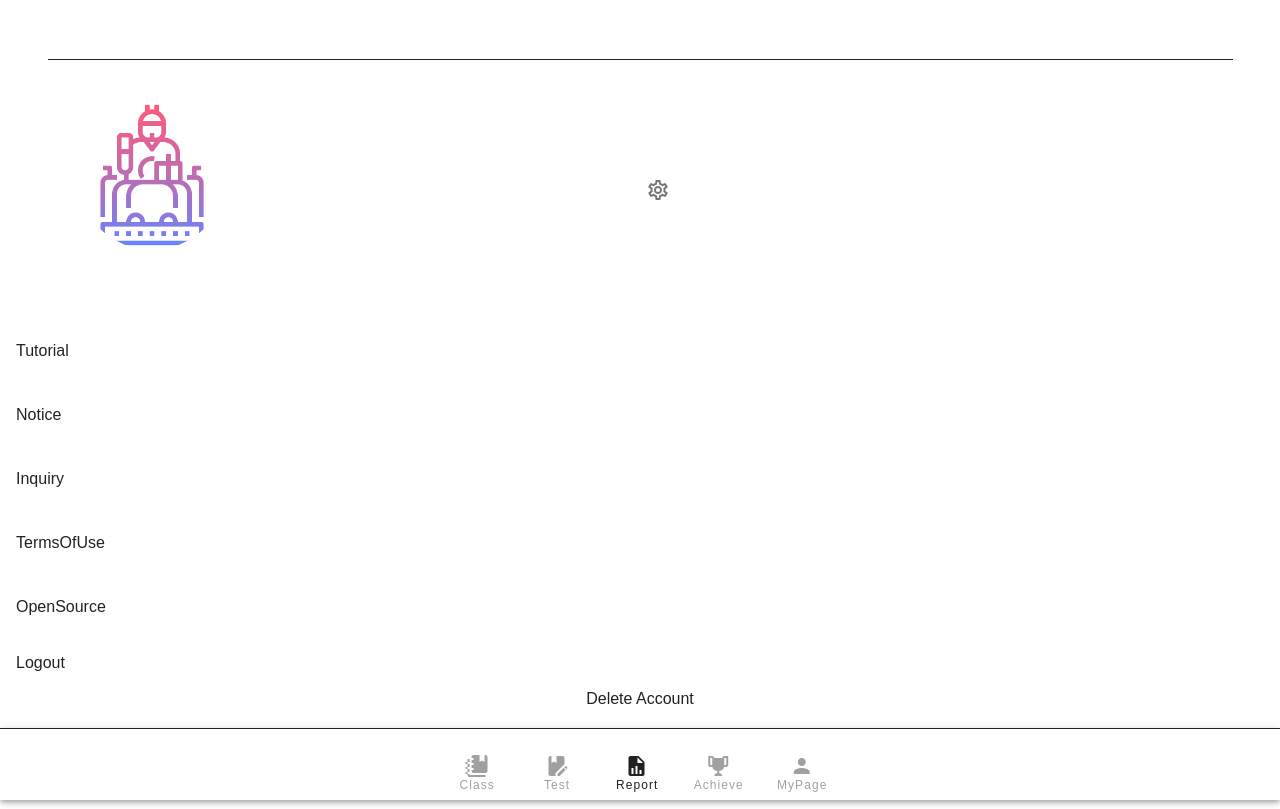
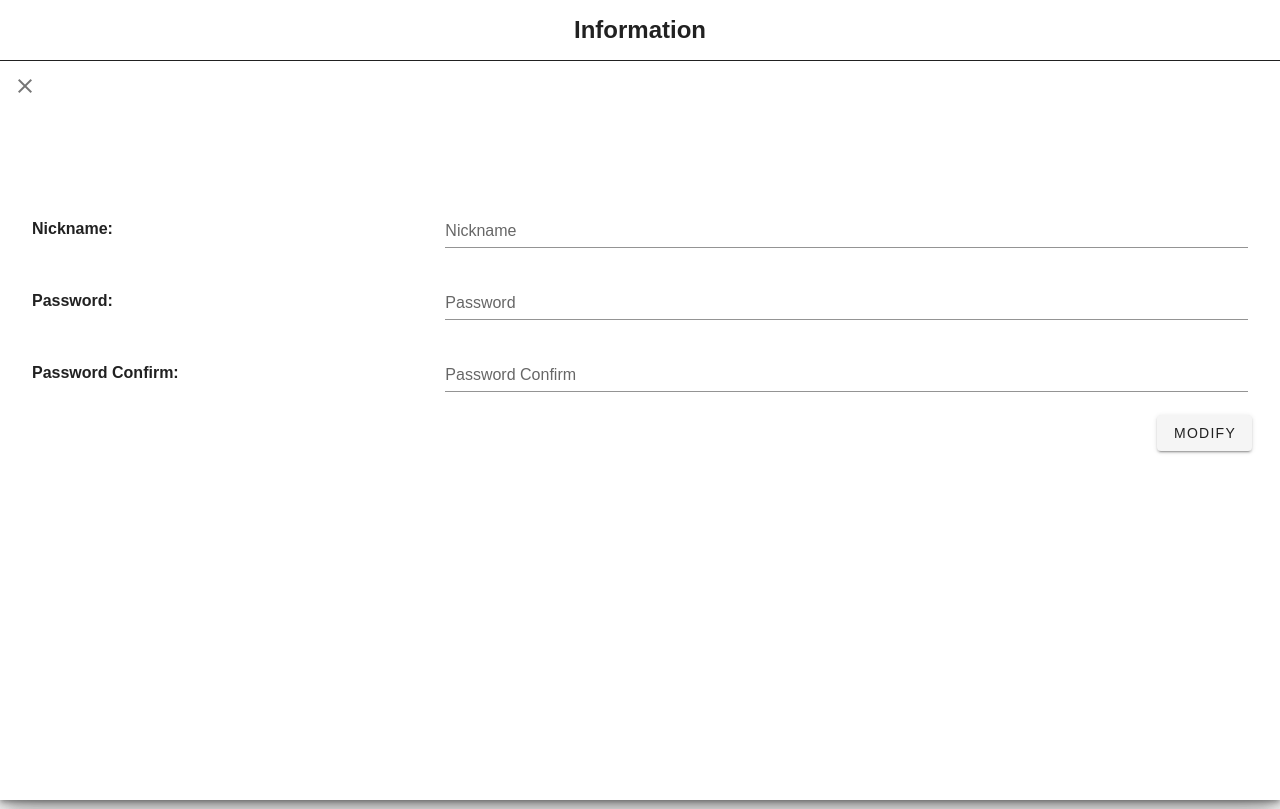
Before and after one commit to snowcuphea/K-tutor, a Vue app in the folder client/: page /mypage in a window 1280 px wide. Both pictures are taken after a click on the button 658 px from the left and 189 px from the top of the page. Built offline with nearby package versions, Linux system fonts and the light colour scheme; a web font is replaced by a local one.

Commit message:
[ADD] modifymyinfo

```diff
--- a/client/src/api/account.js
+++ b/client/src/api/account.js
@@ -88,10 +88,16 @@ function addAchieve( achieved, success, fail ){
 
 function sendEmail( mail, success, fail) {
 
+  const mailInfo = {
+    "title": mail.title,
+    "content": mail.content,
+  }
+  console.log(mailInfo)
+
   instance.defaults.headers['Authorization'] = "jwt " + window.localStorage.getItem('jwt')
 
   instance
-    .post("account/inquiry", mail)
+    .post("account/inquiry", mailInfo)
     .then(success)
     .catch(fail)
 
--- a/client/src/components/mypage/Inquiry.vue
+++ b/client/src/components/mypage/Inquiry.vue
@@ -27,35 +27,34 @@
               <v-row>
                 <v-col>
                   <v-text-field
-                    label="name"
-                    placeholder="please enter your name"
+                    label="title"
+                    placeholder="please enter the title"
                     style="width:80%;"
-                    v-model="form.name"
+                    v-model="form.title"
                   ></v-text-field>
 
                 </v-col>
 
               </v-row>
-              <v-row>
+              <!-- <v-row>
                 <v-col>
                   <v-text-field
                     :rules="rulesEmail"
                     label="email"
                     placeholder="please enter your eamil ex) asd@asd.com"
                     style="width:80%;"
-                    v-model="form.email"
                   ></v-text-field>
 
                 </v-col>
 
-              </v-row>
+              </v-row> -->
               <v-row>
                 <v-col>
                   <v-textarea
                     label="contents"
                     placeholder="Please fill out your inquiry"
                     style="width:80%;"
-                    v-model="form.contents"
+                    v-model="form.content"
                   ></v-textarea>
 
                 </v-col>
@@ -92,9 +91,8 @@ export default {
       'Confirm your Email.',
     ],
     form: {
-      name: '',
-      email: '',
-      contents: '',
+      title: '',
+      content: '',
     },
   }),
   methods: {
@@ -102,27 +100,19 @@ export default {
       this.$emit('hideTutorial')
     },
     sendemail () {
+      console.log(this.form)
       sendEmail(
         this.form,
         (res) => {
           console.log(res)
-          console.log(this.form)
-          this.form.name = ''
-          this.form.email = ''
-          this.form.contents = ''
+          this.form.title = ''
+          this.form.content = ''
         },
         (err) => {
           console.log('fail', err)
         }
       )
-      console.log(this.form)
     }
-    //   const my_inquiry = []
-    //   my_inquiry.push({name:this.name, email:this.email, contents:this.contents})
-    //   console.log(my_inquiry)
-      // console.log(this.name)
-      // console.log(this.email)
-      // console.log(this.contents)
     }
   }
 </script>
--- /dev/null
+++ b/client/src/components/mypage/ModifyMyInfo.vue
@@ -0,0 +1,118 @@
+<template>
+  <div>
+    <v-dialog
+      v-model="showModifyMyInfo"
+      fullscreen
+    >
+      <v-card width="100%" height="100%" tile>
+
+        <h2 class="head d-flex justify-center" style="padding: 12px; background-color: white;"> Information </h2>
+            <v-btn
+                icon
+                class="close-dialog"
+                @click="hideDialog"
+            >
+                <v-icon>mdi-close</v-icon>
+            </v-btn>
+
+        <v-form ref="form" lazy-validation>
+            <v-row style="height:60vh" class="d-flex align-center">
+                <v-col>
+
+                    <v-row class="mx-5 d-flex align-center">
+                        <v-col
+                            cols="4"
+                            style="padding-bottom: 0"
+                        >
+                            <h4>
+                                Nickname:
+                            </h4>
+                        </v-col>
+                        <v-col>
+                            <v-text-field label="Nickname" :rules="rulesNickname" hide-details="auto"
+                                v-model="this.$store.state.nickName"></v-text-field>
+                        </v-col>
+
+                    </v-row>
+                    <v-row class="mx-5 d-flex align-center">
+                        <v-col
+                            cols="4"
+                            style="padding-bottom: 0"
+                        >
+                            <h4>
+                                Password:
+                            </h4>
+                        </v-col>
+                        <v-col>
+                            <v-text-field label="Password" :rules="rulesNickname" hide-details="auto" type="password"
+                                v-model="this.$store.state.nickName"></v-text-field>
+                        </v-col>
+
+                    </v-row>
+                    <v-row class="mx-5 d-flex align-center">
+                        <v-col
+                            cols="4"
+                            style="padding-bottom: 0"
+                        >
+                            <h4>
+                                Password Confirm:
+                            </h4>
+                        </v-col>
+                        <v-col>
+                            <v-text-field label="Password Confirm" :rules="rulesNickname" hide-details="auto" type="password"
+                                v-model="this.$store.state.nickName"></v-text-field>
+                        </v-col>
+
+                    </v-row>
+                    <v-row>
+                        <v-col class="d-flex justify-end mr-7">
+                            <v-btn @click="modify">Modify</v-btn>
+                        </v-col>
+                    </v-row>
+
+
+                </v-col>
+            </v-row>
+        </v-form>
+
+
+      </v-card>
+
+    </v-dialog>
+  </div>
+
+</template>
+
+<script>
+export default {
+  props: ['showModifyMyInfo'],
+  data: () => ({
+      rulesPassword: [
+        value => !!value || 'Required.',
+        value => (value && value.length >= 3) || 'Min 3 characters',
+      ],
+      rulesNickname: [
+        value => !!value || 'Required.',
+        value => (value && value.length >= 3) || 'Min 3 characters',
+      ],
+      signupCredentials: {
+          userNickname: "",
+      }
+
+  }),
+  methods: {
+    hideDialog () {
+      this.$emit('hideTutorial')
+    },
+    // modify() {
+    //     if ()
+    // }
+
+    },
+
+}
+</script>
+
+<style>
+
+</style>
--- a/client/src/views/MyPage.vue
+++ b/client/src/views/MyPage.vue
@@ -17,7 +17,7 @@
 
               <h4>{{ $store.state.nickName }}</h4>
               <v-btn icon class="my_info_icon">
-                <v-icon>mdi-cog-outline</v-icon>
+                <v-icon @click="showDialog('ModifyMyInfo')">mdi-cog-outline</v-icon>
               </v-btn>
             </div>
 
@@ -52,6 +52,7 @@
   <TermsOfUse :showTermsOfUse="showTermsOfUse" @hideTutorial="showTermsOfUse = !showTermsOfUse"/>
   <OpenSource :showOpenSource="showOpenSource" @hideTutorial="showOpenSource = !showOpenSource"/>
   <DeleteAccount :showDeleteAccount="showDeleteAccount" @hideTutorial="showDeleteAccount = !showDeleteAccount"/>
+  <ModifyMyInfo :showModifyMyInfo="showModifyMyInfo" @hideTutorial="showModifyMyInfo = !showModifyMyInfo"/>
   </div>
 
 </template>
@@ -63,6 +64,7 @@
   import TermsOfUse from '../components/mypage/TermsOfUse'
   import OpenSource from '../components/mypage/OpenSource'
   import DeleteAccount from '../components/mypage/DeleteAccount'
+  import ModifyMyInfo from '../components/mypage/ModifyMyInfo'
 
   export default {
     components: {
@@ -72,6 +74,7 @@
       TermsOfUse,
       OpenSource,
       DeleteAccount,
+      ModifyMyInfo,
 
     },
     data: () => ({
@@ -99,6 +102,7 @@
       showTermsOfUse: false,
       showOpenSource: false,
       showDeleteAccount: false,
+      showModifyMyInfo: false,
       tempLevel: 15,
     }),
     methods: {
@@ -120,7 +124,9 @@
           this.showTermsOfUse = !this.showTermsOfUse
         } else if (item.title == 'DeleteAccount'){
           this.showDeleteAccount = !this.showDeleteAccount
-        }else {
+        } else if (item == 'ModifyMyInfo') {
+          this.showModifyMyInfo = !this.showModifyMyInfo
+        } else {
           this.showOpenSource = !this.showOpenSource
         }
       },
```
